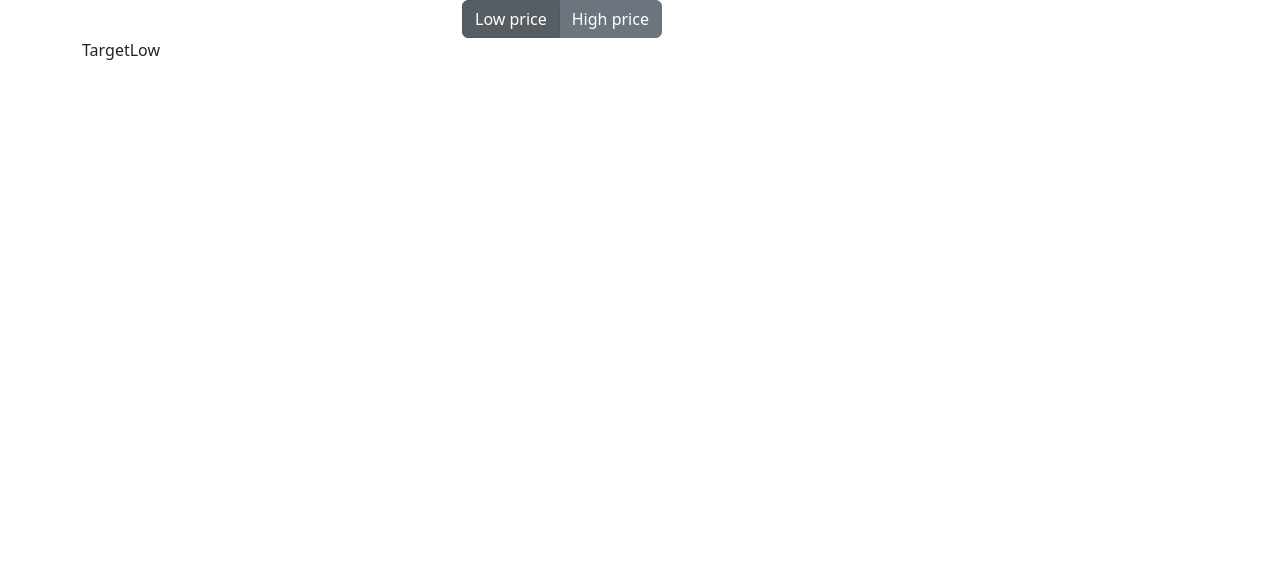
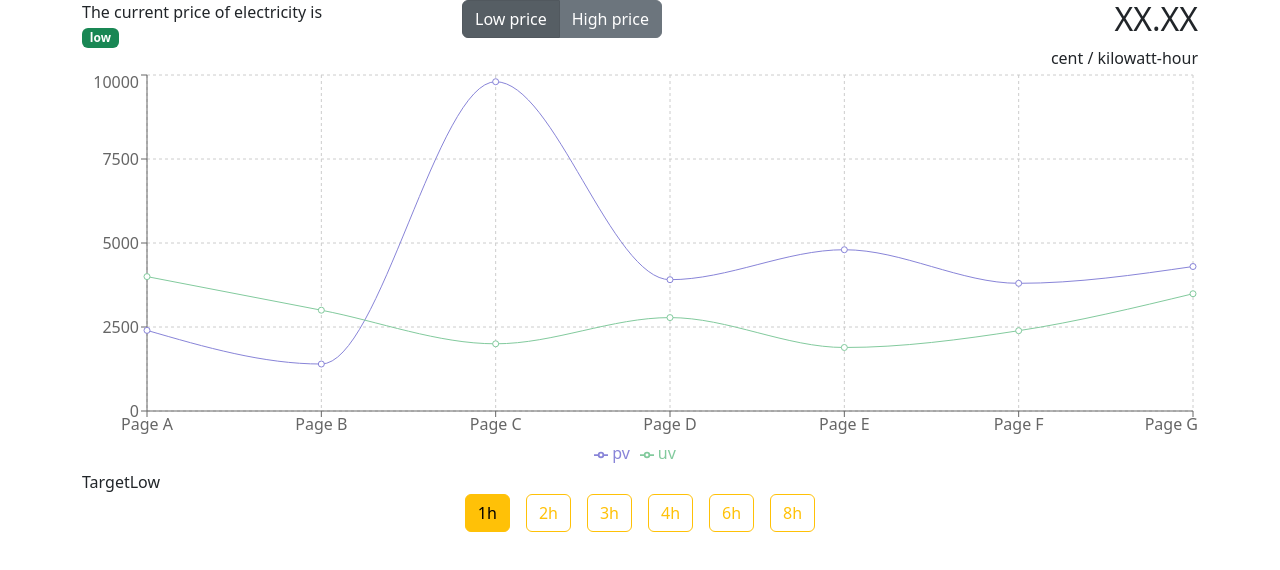
Before and after one commit to rmehtije/elektrikell-latest, a React (Create React App) app: page / in a window 1280 px wide. Shown: the top 570 px of the page. Built offline with nearby package versions, Linux system fonts and the light colour scheme.

Commit message:
recharts, info, intervals

```diff
--- a/package.json
+++ b/package.json
@@ -8,6 +8,7 @@
     "react-bootstrap": "^2.10.0",
     "react-dom": "^18.2.0",
     "react-scripts": "5.0.1",
+    "recharts": "^2.10.4",
     "sass": "^1.70.0"
   },
   "scripts": {
--- a/src/App.js
+++ b/src/App.js
@@ -7,12 +7,17 @@
 
 function App() {
   const [activePrice, setActivePrice] = useState(DEFAULT_ACTIVE_BUTTON);
+  const [activeHour, setActiveHour] = useState();
 
   return (
     <Container>
       <Head activePrice={activePrice} setActivePrice={setActivePrice} />
-      <Body />
-      <Footer activePrice={activePrice} />
+      <Body activeHour={activeHour} />
+      <Footer
+        activePrice={activePrice}
+        activeHour={activeHour}
+        setActiveHour={setActiveHour}
+      />
     </Container>
   );
 }
--- a/src/Body/Body.jsx
+++ b/src/Body/Body.jsx
@@ -1,10 +1,33 @@
 import Row from "react-bootstrap/Row";
 import Col from "react-bootstrap/Col";
+import { DATA } from "./constants";
+import {
+  LineChart,
+  CartesianGrid,
+  XAxis,
+  YAxis,
+  Tooltip,
+  Legend,
+  Line,
+  ResponsiveContainer,
+} from "recharts";
 
 function Body() {
   return (
     <Row>
-      <Col></Col>
+      <Col>
+        <ResponsiveContainer width="100%" height={400}>
+          <LineChart data={DATA}>
+            <CartesianGrid strokeDasharray="3 3" />
+            <XAxis dataKey="name" />
+            <YAxis />
+            <Tooltip />
+            <Legend />
+            <Line type="monotone" dataKey="pv" stroke="#8884d8" />
+            <Line type="monotone" dataKey="uv" stroke="#82ca9d" />
+          </LineChart>
+        </ResponsiveContainer>
+      </Col>
     </Row>
   );
 }
--- /dev/null
+++ b/src/Body/constants.js
@@ -0,0 +1,44 @@
+export const DATA = [
+  {
+    name: "Page A",
+    uv: 4000,
+    pv: 2400,
+    amt: 2400,
+  },
+  {
+    name: "Page B",
+    uv: 3000,
+    pv: 1398,
+    amt: 2210,
+  },
+  {
+    name: "Page C",
+    uv: 2000,
+    pv: 9800,
+    amt: 2290,
+  },
+  {
+    name: "Page D",
+    uv: 2780,
+    pv: 3908,
+    amt: 2000,
+  },
+  {
+    name: "Page E",
+    uv: 1890,
+    pv: 4800,
+    amt: 2181,
+  },
+  {
+    name: "Page F",
+    uv: 2390,
+    pv: 3800,
+    amt: 2500,
+  },
+  {
+    name: "Page G",
+    uv: 3490,
+    pv: 4300,
+    amt: 2100,
+  },
+];
--- a/src/Footer/Footer.jsx
+++ b/src/Footer/Footer.jsx
@@ -2,10 +2,14 @@
 import TargetLow from "./TargetLow";
 import { DEFAULT_ACTIVE_BUTTON } from "../Head";
 
-function Footer({ activePrice }) {
+function Footer({ activePrice, activeHour, setActiveHour }) {
   return (
     <>
-      {activePrice === DEFAULT_ACTIVE_BUTTON ? <TargetLow /> : <TargetHigh />}
+      {activePrice === DEFAULT_ACTIVE_BUTTON ? (
+        <TargetLow activeHour={activeHour} setActiveHour={setActiveHour} />
+      ) : (
+        <TargetHigh />
+      )}
     </>
   );
 }
--- a/src/Footer/Intervals.jsx
+++ b/src/Footer/Intervals.jsx
@@ -1,10 +1,31 @@
 import Row from "react-bootstrap/Row";
 import Col from "react-bootstrap/Col";
+import Button from "react-bootstrap/Button";
+import Stack from "react-bootstrap/Stack";
+import { INTERVALS } from "./constants";
 
-function Intervals() {
+function Intervals({ activeHour, setActiveHour }) {
+
   return (
     <Row>
-      <Col></Col>
+      <Col>
+        <Stack
+          direction="horizontal"
+          gap={3}
+          className="justify-content-center"
+        >
+          {INTERVALS.map(({ id, name }) => (
+            <Button
+              key={id}
+              variant="outline-warning"
+              active={(activeHour || 1) === id}
+              onClick={() => setActiveHour(id)}
+            >
+              {name}
+            </Button>
+          ))}
+        </Stack>
+      </Col>
     </Row>
   );
 }
--- a/src/Footer/TargetLow.jsx
+++ b/src/Footer/TargetLow.jsx
@@ -1,14 +1,17 @@
 import Row from "react-bootstrap/Row";
 import Col from "react-bootstrap/Col";
+import Intervals from './Intervals';
 
-function TargetLow() {
+function TargetLow(props) {
   return (
     <>
       <Row>
         <Col>TargetLow</Col>
       </Row>
       <Row>
-        <Col></Col>
+        <Col>
+          <Intervals {...props} />
+        </Col>
       </Row>
       <Row>
         <Col></Col>
--- /dev/null
+++ b/src/Footer/constants.js
@@ -0,0 +1,4 @@
+export const INTERVALS = [1, 2, 3, 4, 6, 8].map((v) => ({
+  id: v,
+  name: `${v}h`,
+}));
--- a/src/Head/Info.jsx
+++ b/src/Head/Info.jsx
@@ -1,12 +1,16 @@
 import Col from "react-bootstrap/Col";
 import Button from "react-bootstrap/Button";
 import ButtonGroup from "react-bootstrap/ButtonGroup";
-import { PRICE_BUTTONS } from "./constants";
+import { PRICE_BUTTONS, BADGES } from "./constants";
+import Badge from "react-bootstrap/Badge";
 
 function Info({ activePrice, setActivePrice }) {
   return (
     <>
-      <Col></Col>
+      <Col>
+        <div>The current price of electricity is</div>
+        <Badge bg={BADGES[0].name}>{BADGES[0].id}</Badge>
+      </Col>
       <Col>
         <ButtonGroup>
           {PRICE_BUTTONS.map(({ name, id }) => (
@@ -21,7 +25,10 @@
           ))}
         </ButtonGroup>
       </Col>
-      <Col></Col>
+      <Col className="text-end">
+        <h2>XX.XX</h2>
+        <div>cent / kilowatt-hour</div>
+      </Col>
     </>
   );
 }
--- a/src/Head/constants.js
+++ b/src/Head/constants.js
@@ -1,12 +1,26 @@
+export const LOW = "low";
+export const HIGH = "high";
+
+export const BADGES = [
+  {
+    name: "success",
+    id: LOW,
+  },
+  {
+    name: "danger",
+    id: HIGH,
+  },
+];
+
 export const PRICE_BUTTONS = [
   {
     name: "Low price",
-    id: "low",
+    id: LOW,
   },
   {
     name: "High price",
-    id: "high",
+    id: HIGH,
   },
 ];
 
-export const DEFAULT_ACTIVE_BUTTON = "low";
+export const DEFAULT_ACTIVE_BUTTON = LOW;
```
Also changed, not shown: 1 other file (tests, documents, lock files or other folders).
